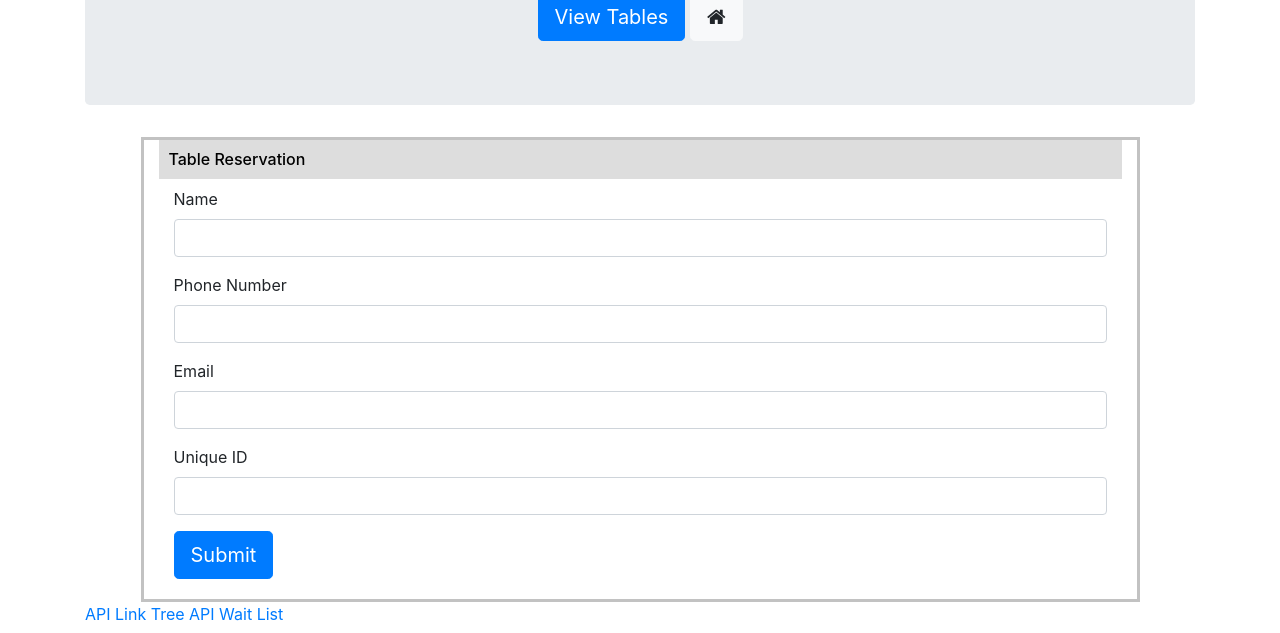
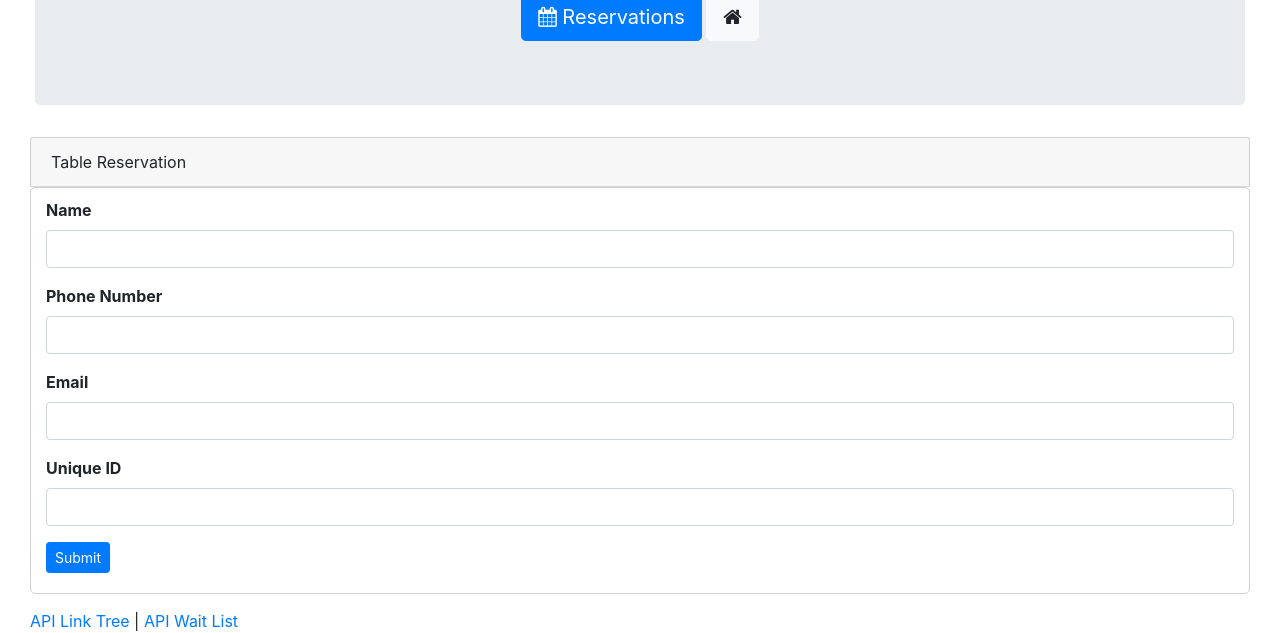
Before and after one commit to collinlanie12/hotrestaurant, a website: page reserve.html in a window 1280 px wide. Shown: the part 234-867 px from the top of the page. Drawn offline with nearby package versions, Linux system fonts and the light colour scheme.

Commit message:
fxed the buttons

```diff
--- a/reserve.html
+++ b/reserve.html
@@ -16,47 +16,47 @@
 </head>
 
 <body>
-    <div class="container">
-
-
+    <div class="container-fluid">
+<div class="row">
+<div class="col-lg-12">
         <div class="jumbotron text-center">
             <h1 class="display-4">Hot Restaurant!</h1>
             <hr class="my-4">
 
             <h2>Make your reservation</h2>
 
-            <a class="btn btn-primary btn-lg" href="#" role="button">View Tables</a>
+            <button type="button" class="btn btn-primary btn-lg"><i class="fa fa-calendar" aria-hidden="true"></i> Reservations</button>
             <button class="btn btn-light btn-lg"><i class="fa fa-home"></i></button>
         </div>
-
-        <div class="container-fluid container-form">
-            <h2>Table Reservation</h2>
+    </div>
+</div>
+        <div class="container-fluid">
+           <div class="card-header">Table Reservation</div>
             <div class="inputs">
                 <div class="form-group">
-                    <label for="formGroupExampleInput">Name</label>
+                    <label for="formGroupExampleInput"><strong>Name</strong></label>
                     <input type="text" class="form-control" id="formGroupExampleInput">
                   </div>
                   <div class="form-group">
-                    <label for="formGroupExampleInput2">Phone Number</label>
+                    <label for="formGroupExampleInput2"><strong>Phone Number</strong></label>
                     <input type="text" class="form-control" id="formGroupExampleInput2">
                   </div>
                   <div class="form-group">
-                    <label for="formGroupExampleInput">Email</label>
+                    <label for="formGroupExampleInput"><strong>Email</strong></label>
                     <input type="text" class="form-control" id="formGroupExampleInput">
                   </div>
                   <div class="form-group">
-                    <label for="formGroupExampleInput2">Unique ID</label>
+                    <label for="formGroupExampleInput2"><strong>Unique ID</strong></label>
                     <input type="text" class="form-control" id="formGroupExampleInput2">
                   </div>
 
-                  <a class="btn btn-primary btn-lg" href="#" role="button">Submit</a>
+                  <a class="btn btn-primary btn-sm" id ="submit-btn" href="#" role="button">Submit</a>
             </div>
-
-
         </div>
-        <a href="#">API Link Tree</a>
+        <footer>
+        <a href="#">API Link Tree</a> |
         <a href="#">API Wait List</a>
-
+        </footer>
     </div>
     <!-- Optional JavaScript -->
     <!-- jQuery first, then Popper.js, then Bootstrap JS -->
--- a/style.css
+++ b/style.css
@@ -1,20 +1,26 @@
-.container-form {
-    margin-left: auto;
-    margin-right: auto;
-    max-width: 90%;
-    border-color: #C2C2C2;;
-    border-style: solid;
-    padding-bottom: 20px;
+.jumbotron{
+    margin-left: 20px;
+    margin-right: 20px;
 }
-.container-form h2 {
-    padding:10px;
-    color:black;
-    margin-left:0;
-    background-color:#dddddd;
-    font-size:12pt;
-    width: 100%;
-  }
 .inputs {
+    padding-top: 10px;
     padding-left: 15px;
     padding-right: 15px;
+    border: solid;
+    border-color: rgb(209, 207, 207);
+    border-width: .5px;
+    border-radius: 5px;
 }
+.card-header {
+    border-top: .5px solid rgb(209, 207, 207);
+    border-left: .5px solid rgb(209, 207, 207);
+    border-right: .5px solid rgb(209, 207, 207);
+}
+#submit-btn {
+    margin-bottom: 20px;
+}
+
+footer {
+    margin-top: 15px;
+    padding-left: 15px;
+}
```
